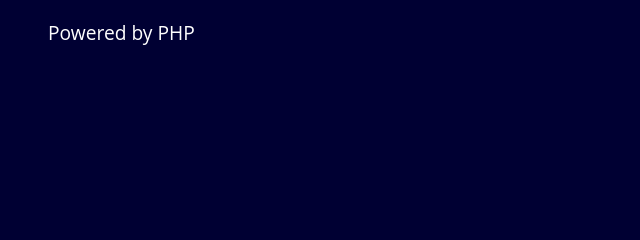
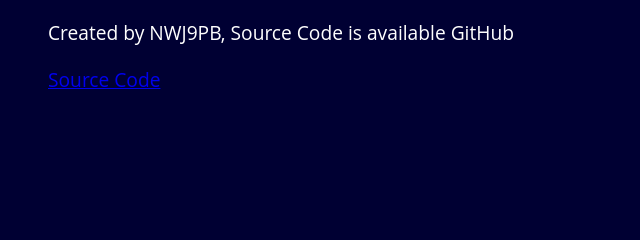
Before and after one commit to NWJ9PB/nhkvod-browser, a PHP site: page /?query=1 in a window 1280 px wide. Shown: the part 423-663 px from the top of the page, without its empty margins (0-640 px from the left). Run offline with PHP 8.4, Linux system fonts and the light colour scheme; data that the repository does not hold is empty.

Commit message:
Add Proper Message on bottom of results

```diff
--- a/index.php
+++ b/index.php
@@ -93,7 +93,10 @@
                     echo '</tbody>';
                     echo '</table>';
                 ?>
-                <p>Powered by PHP</p>
+                <!-- Credits -->
+                <p>Created by NWJ9PB, Source Code is available GitHub</p>
+                <!-- Link to Repo -->
+                <p><a href="https://github.com/NWJ9PB/nhkvod-browser">Source Code</a></p>
                 </div>
             </div>
         </div>
```
